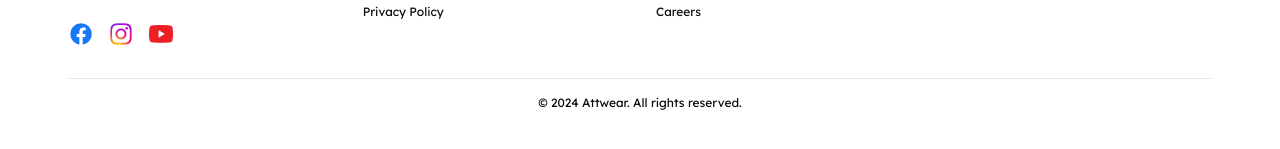
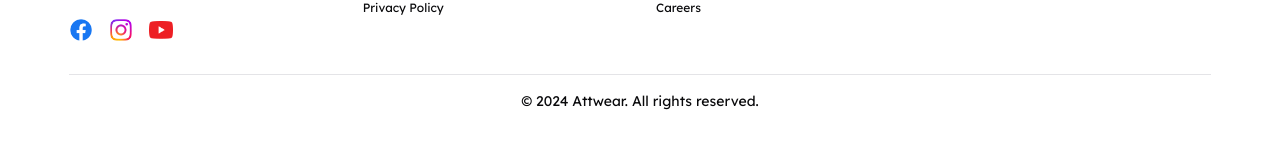
Before and after one commit to Shakilofficial/attwear, a React (Vite) app in the folder frontend/: page / in a window 1280 px wide. Shown: the part 641-790 px from the top of the page. Built offline with nearby package versions, Linux system fonts and the light colour scheme.

Commit message:
update footer

```diff
--- a/frontend/src/components/footer/Footer.tsx
+++ b/frontend/src/components/footer/Footer.tsx
@@ -118,7 +118,7 @@ export default function Footer() {
           </div>
         </div>
 
-        <div className="border-t mt-8 pt-4 text-center text-xs">
+        <div className="border-t mt-8 pt-4 text-center text-sm">
           <p>&copy; {currentYear} Attwear. All rights reserved.</p>
         </div>
       </div>
```
